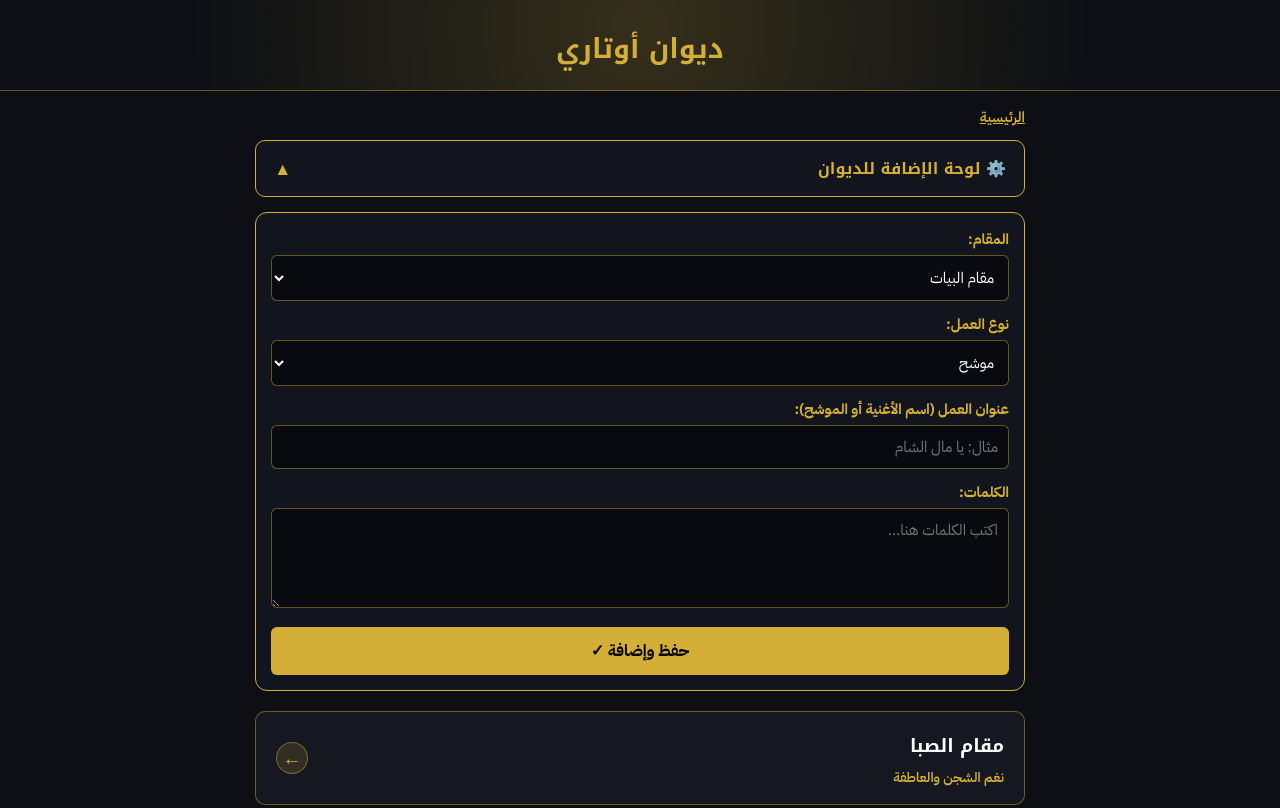
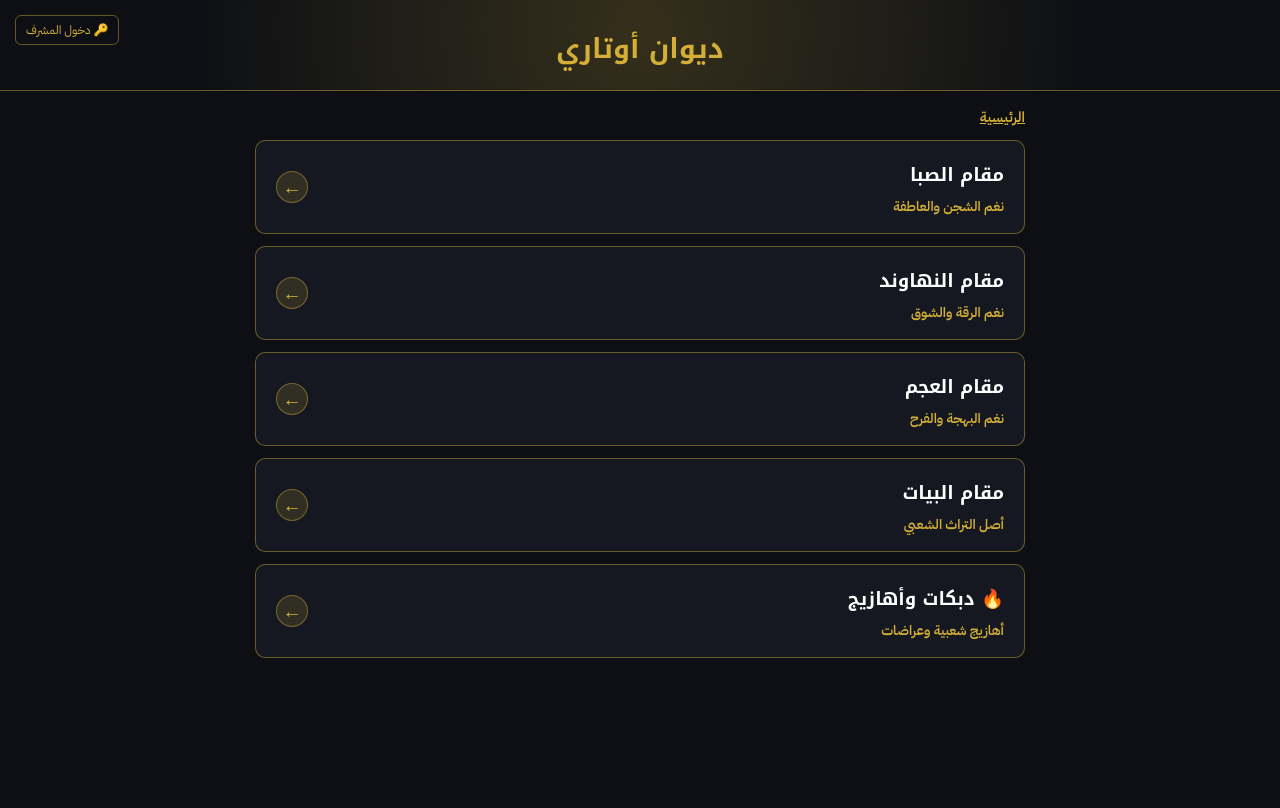
Before and after one commit to alfares-digital-store/awtare, a plain HTML site: page index.html in a window 1280 px wide. Shown: the top 808 px of the page. Drawn offline with Linux system fonts and the light colour scheme.

Commit message:
Add secret admin button and remove admin toggle
Added a hidden admin login button and removed the admin toggle bar. Updated the admin box to display only after entering the correct password.

```diff
--- a/index.html
+++ b/index.html
@@ -37,6 +37,7 @@
             padding: 15px;
             background: radial-gradient(circle at 50% 30%, rgba(212, 175, 55, 0.2) 0%, rgba(13, 15, 20, 0) 70%);
             border-bottom: 1px solid var(--border-gold);
+            position: relative;
         }
 
         .logo-title {
@@ -47,47 +48,34 @@
             margin-top: 8px;
         }
 
+        /* زر دخول الأدمن المخفي بركن الصفحة */
+        .secret-admin-btn {
+            position: absolute;
+            top: 15px;
+            left: 15px;
+            background: transparent;
+            border: 1px solid var(--border-gold);
+            color: var(--gold);
+            padding: 5px 10px;
+            border-radius: 6px;
+            font-size: 0.75rem;
+            cursor: pointer;
+        }
+
         .container {
             max-width: 800px;
             margin: 15px auto;
             padding: 0 15px;
         }
 
-        /* شريط التحكم مع السهم */
-        .admin-toggle-bar {
-            display: flex;
-            justify-content: space-between;
-            align-items: center;
-            background: #12151d;
-            border: 1.5px solid var(--gold);
-            border-radius: 10px;
-            padding: 12px 18px;
-            margin-bottom: 15px;
-            cursor: pointer;
-        }
-
-        .admin-toggle-title {
-            color: var(--gold);
-            font-size: 1rem;
-            font-weight: 700;
-            font-family: 'Noto Kufi Arabic', sans-serif;
-        }
-
-        .toggle-arrow {
-            color: var(--gold);
-            font-size: 1.1rem;
-            font-weight: bold;
-            transition: transform 0.3s ease;
-        }
-
-        /* صندوق الإضافة والتعديل */
+        /* صندوق الإضافة والتعديل (محمي تماماً) */
         .admin-box {
             background: #12151d;
             border: 1.5px solid var(--gold);
             border-radius: 12px;
             padding: 15px;
             margin-bottom: 20px;
-            transition: all 0.3s ease;
+            display: none; /* مخفي افتراضياً عن كل الناس */
         }
 
         .form-group {
@@ -142,7 +130,7 @@
             font-weight: 600;
         }
 
-        /* الأزرار والقوائم */
+        /* القوائم والبطاقات */
         .grid {
             display: flex;
             flex-direction: column;
@@ -160,12 +148,12 @@
             text-align: right;
             width: 100%;
             color: #fff;
+            cursor: pointer;
         }
 
         .card-main-info {
             display: flex;
             align-items: center;
-            cursor: pointer;
             flex-grow: 1;
         }
 
@@ -182,8 +170,9 @@
             font-weight: 600;
         }
 
+        /* أزرار التعديل والحذف تظهر حصرياً لك عندما تسجل الدخول بلوحة التحكم */
         .card-actions {
-            display: flex;
+            display: none; /* مخفية عن الزوار تماماً */
             gap: 8px;
             align-items: center;
         }
@@ -222,8 +211,6 @@
             border: 1px solid var(--border-gold);
             font-weight: bold;
             flex-shrink: 0;
-            cursor: pointer;
-            margin-right: 8px;
         }
 
         .lyrics-box {
@@ -276,6 +263,8 @@
 
     <header>
         <div class="logo-title">ديوان أوتاري</div>
+        <!-- زر دخول المشرف السري بأعلى الصفحة -->
+        <button class="secret-admin-btn" onclick="adminLogin()">🔑 دخول المشرف</button>
     </header>
 
     <div class="container">
@@ -284,14 +273,9 @@
             <span>الرئيسية</span>
         </div>
 
-        <!-- شريط التحكم مع السهم -->
-        <div class="admin-toggle-bar" id="toggle-bar" onclick="toggleAdminBox()">
-            <span class="admin-toggle-title" id="form-mode-title">⚙️ لوحة الإضافة للديوان</span>
-            <span class="toggle-arrow" id="toggle-arrow-icon">▲</span>
-        </div>
-
-        <!-- صندوق الإضافة والتعديل -->
+        <!-- صندوق الإضافة والتعديل (يظهر فقط بعد إدخال كلمة السر الخاصة بك) -->
         <div class="admin-box" id="admin-box">
+            <div style="color: var(--gold); font-weight: 700; margin-bottom: 10px;" id="form-mode-title">⚙️ لوحة الإضافة للديوان</div>
             <form onsubmit="saveWork(event)">
                 <input type="hidden" id="edit-index" value="-1">
                 <div class="form-group">
@@ -315,7 +299,7 @@
                     </select>
                 </div>
                 <div class="form-group">
-                    <label>عنوان العمل (اسم الأغنية أو الموشح):</label>
+                    <label>عنوان العمل:</label>
                     <input type="text" id="inp-title" required placeholder="مثال: يا مال الشام">
                 </div>
                 <div class="form-group">
@@ -329,53 +313,53 @@
         <!-- القائمة الرئيسية -->
         <div id="screen-home" class="grid">
             <button class="card" onclick="openMaqam('saba')">
-                <div style="display:flex; justify-content:space-between; width:100%; align-items:center;">
+                <div class="card-main-info">
                     <div>
                         <div class="card-title">مقام الصبا</div>
                         <div class="card-desc">نغم الشجن والعاطفة</div>
                     </div>
-                    <div class="arrow">←</div>
                 </div>
+                <div class="arrow">←</div>
             </button>
 
             <button class="card" onclick="openMaqam('nahawand')">
-                <div style="display:flex; justify-content:space-between; width:100%; align-items:center;">
+                <div class="card-main-info">
                     <div>
                         <div class="card-title">مقام النهاوند</div>
                         <div class="card-desc">نغم الرقة والشوق</div>
                     </div>
-                    <div class="arrow">←</div>
                 </div>
+                <div class="arrow">←</div>
             </button>
 
             <button class="card" onclick="openMaqam('ajam')">
-                <div style="display:flex; justify-content:space-between; width:100%; align-items:center;">
+                <div class="card-main-info">
                     <div>
                         <div class="card-title">مقام العجم</div>
                         <div class="card-desc">نغم البهجة والفرح</div>
                     </div>
-                    <div class="arrow">←</div>
                 </div>
+                <div class="arrow">←</div>
             </button>
 
             <button class="card" onclick="openMaqam('bayati')">
-                <div style="display:flex; justify-content:space-between; width:100%; align-items:center;">
+                <div class="card-main-info">
                     <div>
                         <div class="card-title">مقام البيات</div>
                         <div class="card-desc">أصل التراث الشعبي</div>
                     </div>
-                    <div class="arrow">←</div>
                 </div>
+                <div class="arrow">←</div>
             </button>
 
             <button class="card" onclick="openMaqam('dabkat')">
-                <div style="display:flex; justify-content:space-between; width:100%; align-items:center;">
+                <div class="card-main-info">
                     <div>
                         <div class="card-title">🔥 دبكات وأهازيج</div>
                         <div class="card-desc">أهازيج شعبية وعراضات</div>
                     </div>
-                    <div class="arrow">←</div>
                 </div>
+                <div class="arrow">←</div>
             </button>
         </div>
 
@@ -395,7 +379,8 @@
     </div>
 
     <script>
-        let database = {
+        // قاعدة البيانات المحفوظة محلياً
+        let database = JSON.parse(localStorage.getItem('awtari_db')) || {
             saba: { name: "مقام الصبا", items: [ { type: "موشح", title: "غضي جفونك يا عيون", lyrics: "غُضِّي جُفُونَكِ يَا عُيُونُ .. وَكَفْكِفِي دَمْعَ الهَوَانْ" } ] },
             nahawand: { name: "مقام النهاوند", items: [ { type: "موشح", title: "يا بهجة الروح", lyrics: "يَا بَهْجَةَ الرُّوحِ جُودِي .. وَأَنْعِمِي بِالوِصَالِ" } ] },
             ajam: { name: "مقام العجم", items: [ { type: "طقطوقة", title: "طلعت يا محلا نورها", lyrics: "طَلَعَتْ يَا مَحْلَا نُورْهَا .. شَمْسِ الشُّمُوسَة" } ] },
@@ -404,21 +389,27 @@
         };
 
         let currentMaqam = null;
+        let isAdmin = false;
 
-        function toggleAdminBox() {
-            let box = document.getElementById('admin-box');
-            let arrow = document.getElementById('toggle-arrow-icon');
-            if (box.classList.contains('hidden')) {
-                box.classList.remove('hidden');
-                arrow.innerText = "▲";
-            } else {
-                box.classList.add('hidden');
-                arrow.innerText = "▼";
+        // كلمة المرور الجديدة الخاصة بك
+        const ADMIN_PASS = "alfares1999";
+
+        function adminLogin() {
+            let pass = prompt("أدخل كلمة مرور المشرف:");
+            if(pass === ADMIN_PASS) {
+                isAdmin = true;
+                document.getElementById('admin-box').style.display = 'block';
+                alert("✓ أهلاً بك يا أبو الفارس، تم تفعيل وضع المشرف بنجاح!");
+                if(currentMaqam) openMaqam(currentMaqam);
+            } else if(pass !== null) {
+                alert("❌ كلمة المرور غير صحيحة!");
             }
         }
 
         function saveWork(e) {
             e.preventDefault();
+            if(!isAdmin) return;
+
             let mKey = document.getElementById('inp-maqam').value;
             let type = document.getElementById('inp-type').value;
             let title = document.getElementById('inp-title').value;
@@ -429,7 +420,7 @@
 
             if(editIdx === -1) {
                 database[mKey].items.push({ type: type, title: title, lyrics: lyrics });
-                alert("✓ تم إضافة العمل بنجاح!");
+                alert("✓ تم إضافة العمل بنجاح للديوان!");
             } else {
                 database[mKey].items[editIdx] = { type: type, title: title, lyrics: lyrics };
                 document.getElementById('edit-index').value = "-1";
@@ -437,6 +428,8 @@
                 document.getElementById('submit-btn-text').innerText = "حفظ وإضافة ✓";
                 alert("✓ تم تعديل العمل بنجاح!");
             }
+
+            localStorage.setItem('awtari_db', JSON.stringify(database));
 
             document.getElementById('inp-title').value = '';
             document.getElementById('inp-lyrics').value = '';
@@ -446,6 +439,7 @@
 
         function editWork(key, idx, event) {
             event.stopPropagation();
+            if(!isAdmin) return;
             let item = database[key].items[idx];
 
             document.getElementById('inp-maqam').value = key;
@@ -456,19 +450,17 @@
 
             document.getElementById('form-mode-title').innerText = "✏️ تعديل العمل الحالي";
             document.getElementById('submit-btn-text').innerText = "حفظ التعديلات ✓";
-
-            let box = document.getElementById('admin-box');
-            let arrow = document.getElementById('toggle-arrow-icon');
-            box.classList.remove('hidden');
-            arrow.innerText = "▲";
+            document.getElementById('admin-box').style.display = 'block';
 
             showHome();
         }
 
         function deleteWork(key, idx, event) {
             event.stopPropagation();
-            if(confirm("هل أنت متأكد من حذف هذا العمل؟")) {
+            if(!isAdmin) return;
+            if(confirm("هل أنت متأكد من حذف هذا العمل من الديوان؟")) {
                 database[key].items.splice(idx, 1);
+                localStorage.setItem('awtari_db', JSON.stringify(database));
                 alert("🗑️ تم الحذف بنجاح!");
                 openMaqam(key);
             }
@@ -483,18 +475,18 @@
             if(maqam.items.length > 0) {
                 maqam.items.forEach((item, idx) => {
                     html += `
-                        <div class="card">
-                            <div class="card-main-info" onclick="openLyrics('${key}', ${idx})">
+                        <div class="card" onclick="openLyrics('${key}', ${idx})">
+                            <div class="card-main-info">
                                 <div>
                                     <div class="card-title">${item.title}</div>
                                     <div class="card-desc">[ ${item.type} ]</div>
                                 </div>
                             </div>
-                            <div class="card-actions">
+                            <div class="card-actions" style="display: ${isAdmin ? 'flex' : 'none'};">
                                 <button class="action-btn edit-btn" onclick="editWork('${key}', ${idx}, event)">تعديل</button>
                                 <button class="action-btn delete-btn" onclick="deleteWork('${key}', ${idx}, event)">حذف</button>
-                                <div class="arrow" onclick="openLyrics('${key}', ${idx})">←</div>
                             </div>
+                            <div class="arrow">←</div>
                         </div>
                     `;
                 });
@@ -506,8 +498,6 @@
             document.getElementById('screen-home').classList.add('hidden');
             document.getElementById('screen-waslat').classList.remove('hidden');
             document.getElementById('screen-lyrics').classList.add('hidden');
-            document.getElementById('toggle-bar').classList.add('hidden');
-            document.getElementById('admin-box').classList.add('hidden');
             document.getElementById('breadcrumb').innerHTML = `<span>الرئيسية</span> / <b>${maqam.name}</b>`;
         }
 
@@ -520,8 +510,6 @@
             document.getElementById('screen-home').classList.add('hidden');
             document.getElementById('screen-waslat').classList.add('hidden');
             document.getElementById('screen-lyrics').classList.remove('hidden');
-            document.getElementById('toggle-bar').classList.add('hidden');
-            document.getElementById('admin-box').classList.add('hidden');
         }
 
         function backToWaslat() {
@@ -533,8 +521,6 @@
             document.getElementById('screen-home').classList.remove('hidden');
             document.getElementById('screen-waslat').classList.add('hidden');
             document.getElementById('screen-lyrics').classList.add('hidden');
-            document.getElementById('toggle-bar').classList.remove('hidden');
-            document.getElementById('admin-box').classList.remove('hidden');
             document.getElementById('breadcrumb').innerHTML = `<span>الرئيسية</span>`;
         }
     </script>
```
